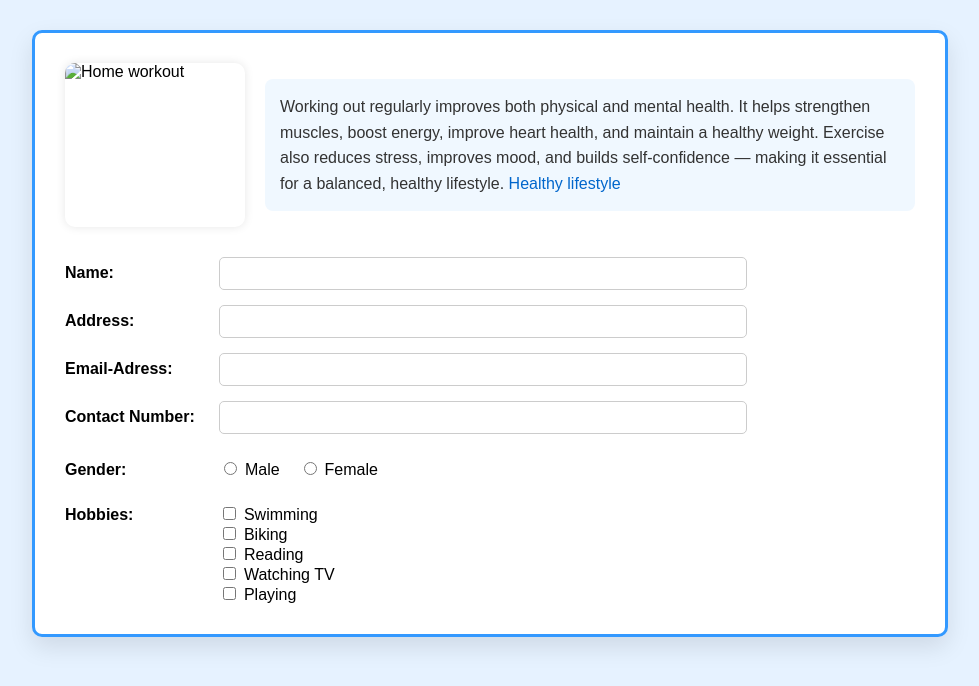
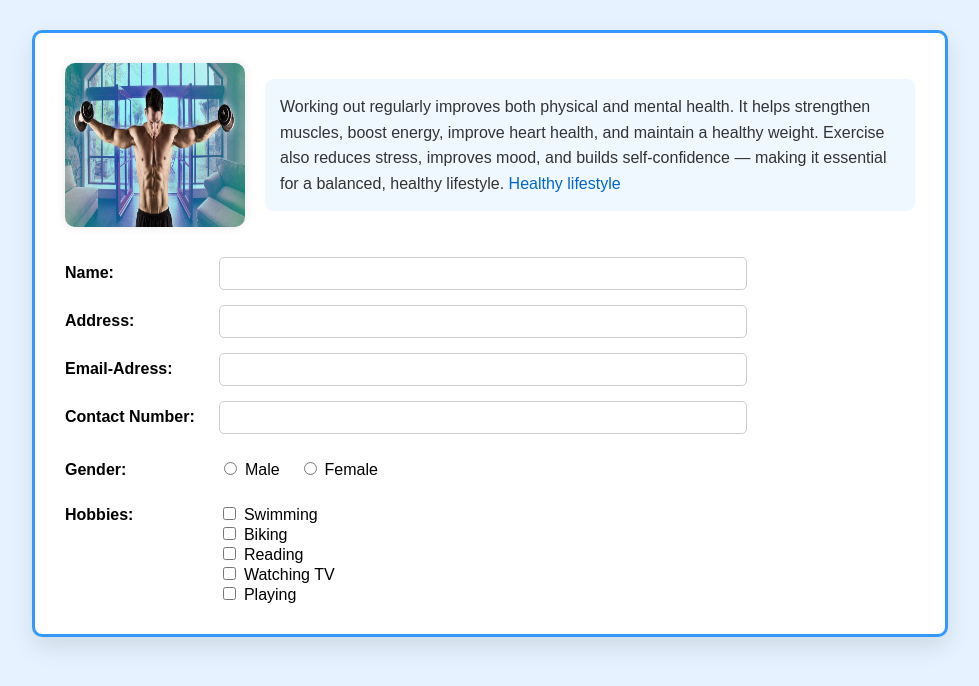
Before and after one commit to Jamie-reign/Home-Exercise, a plain HTML site: page index.html in a window 1280 px wide. Shown: the whole page, without its empty margins (150-1129 px from the left). Drawn offline with Linux system fonts and the light colour scheme; the site is published under a folder, as on GitHub Pages, so addresses that start at the root find nothing.

Commit message:
Update index.html

```diff
--- a/index.html
+++ b/index.html
@@ -9,7 +9,7 @@
   <div style="max-width: 850px; margin: auto; background-color: #ffffff; border: 3px solid #3399ff; border-radius: 10px; padding: 30px; box-shadow: 0 10px 25px rgba(0,0,0,0.1);">
 
     <div style="display: flex; gap: 20px; flex-wrap: wrap; margin-bottom: 30px;">
-      <img src="/2012-homeworkout.jpg" alt="Home workout" style="width: 180px; border-radius: 10px; box-shadow: 0 0 10px rgba(0,0,0,0.1);">
+      <img src="2012-homeworkout.jpg" alt="Home workout" style="width: 180px; border-radius: 10px; box-shadow: 0 0 10px rgba(0,0,0,0.1);">
       <p style="flex: 1; color: #333; font-size: 16px; line-height: 1.6; background-color: #f0f8ff; padding: 15px; border-radius: 8px;">
         Working out regularly improves both physical and mental health. It helps strengthen muscles, boost energy, improve heart health, and maintain a healthy weight. Exercise also reduces stress, improves mood, and builds self-confidence — making it essential for a balanced, healthy lifestyle.
         <a href="#" style="color: #0066cc; text-decoration: none;">Healthy lifestyle</a>
```
